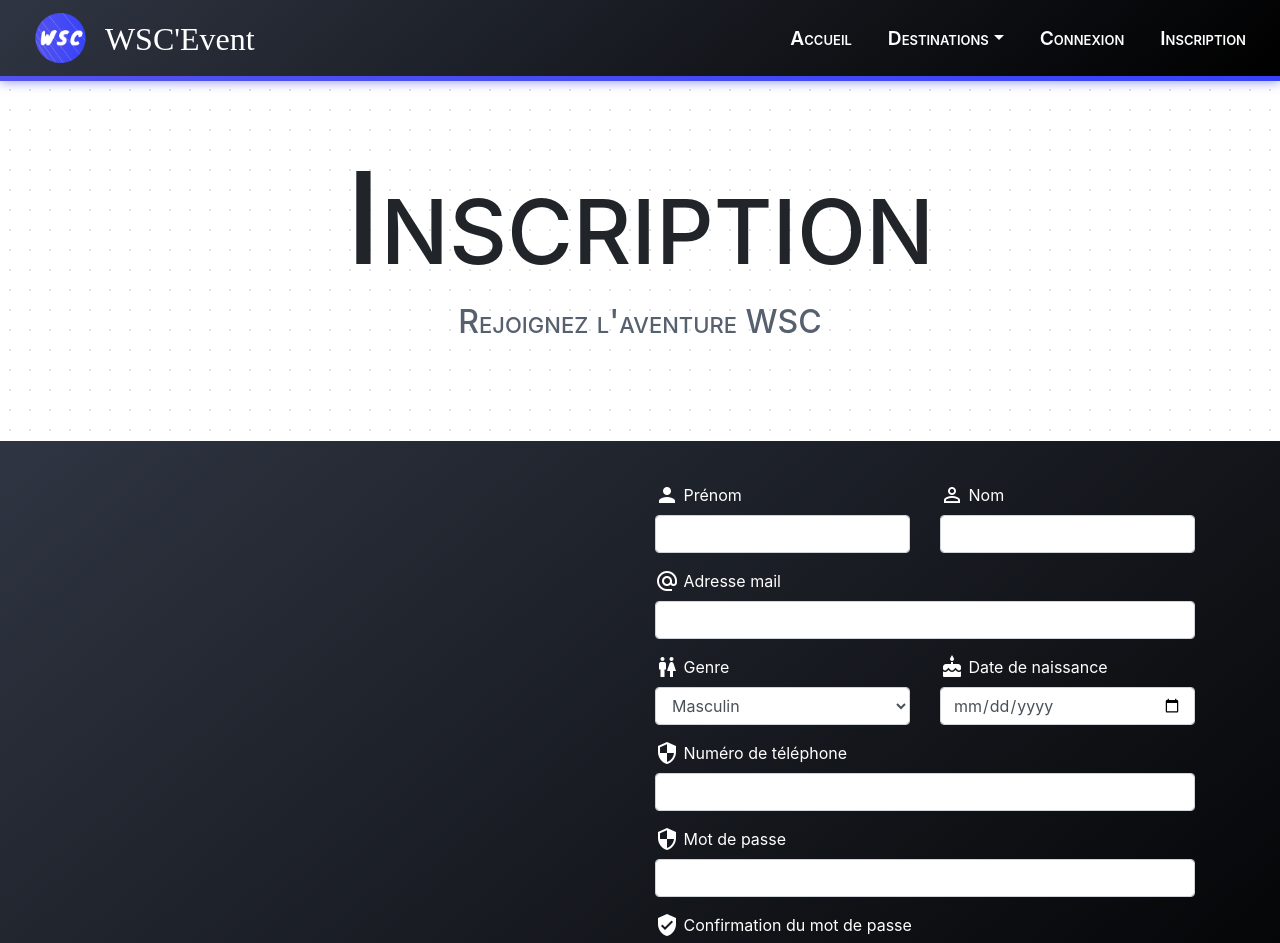
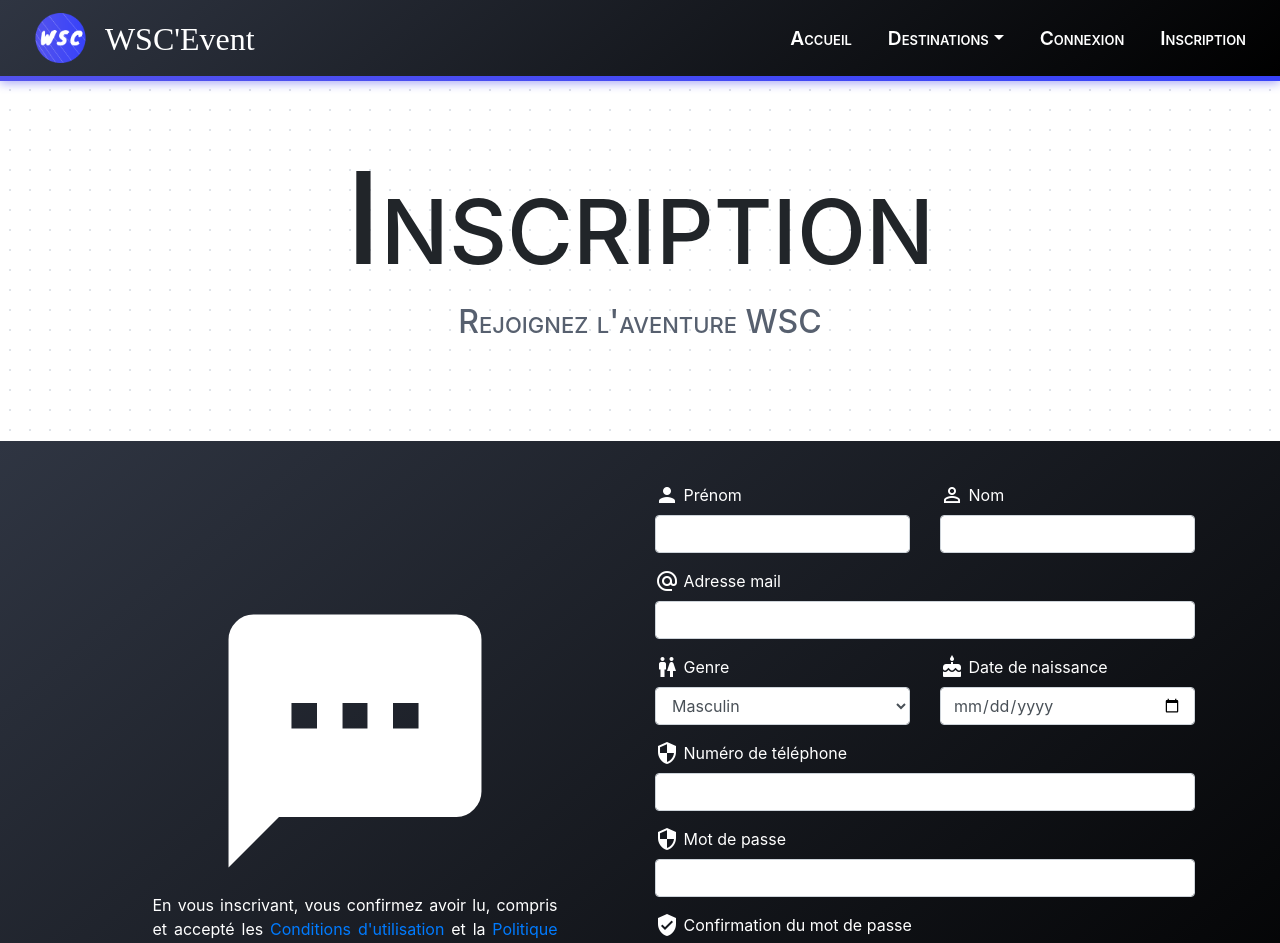
Before and after one commit to SkydeFR/TMP, a React (Create React App) app: page /~temoins/inscription in a window 1280 px wide. Shown: the top 943 px of the page. Built offline with nearby package versions, Linux system fonts and the light colour scheme; a web font is replaced by a local one; what axios-cache-adapter would draw is missing.

Commit message:
Màj des formulaires de connexion et d'inscription

```diff
--- a/src/App.scss
+++ b/src/App.scss
@@ -322,3 +322,10 @@ nav.navbar {
   font-weight: bold;
   font-size: 1.7em;
 }
+
+
+.bigicon {
+  margin-top :auto !important;
+  margin-bottom :auto !important;
+  font-size: 19em;
+}
--- a/src/Components/Connect/Connect.js
+++ b/src/Components/Connect/Connect.js
@@ -95,8 +95,8 @@ class Connect extends Component {
         <section id="connexion" class="dark-theme">
           <Container>
             <Row>
-              <Col sm="12" md="6">
-
+              <Col sm="12" md="6" className="text-center m-auto">
+                  <i className="material-icons bigicon">whatshot</i>
               </Col>
               <Col sm="12" md="6">
                 <Form onSubmit={this.handleSubmit}>
@@ -115,7 +115,11 @@ class Connect extends Component {
                   <Alert color={this.state.alertColor} isOpen={this.state.alertOpen} toggle={this.toggleAlert}>{this.state.alertMessage}</Alert>
 
                 </Form>
-                <p>Vous n'avez pas de compte ? <Link to={'/inscription'}>Créez-en un !</Link></p>
+                <p>
+                  Vous n'avez pas de compte ? <Link to={'/inscription'}>Créez-en un !</Link>
+                  <br/>
+                  <a href="#">Compte perdu.</a>
+                </p>
               </Col>
             </Row>
           </Container>
--- a/src/Components/Register/Register.js
+++ b/src/Components/Register/Register.js
@@ -165,7 +165,9 @@ class Register extends Component {
                 <section id="inscription" class="dark-theme">
                     <Container>
                         <Row>
-                            <Col sm="12" md="6">
+                            <Col sm="12" md="6" className="text-center m-auto">
+                                <i className="material-icons bigicon">sms</i>
+                                <p className="w-75 m-auto">En vous inscrivant, vous confirmez avoir lu, compris et accepté les <a href="#">Conditions d'utilisation</a> et la <a href="#">Politique de confidentialité</a> ainsi qu'être informé(e) de votre droit à l'information.</p>
                             </Col>
                             <Col sm="12" md="6">
                                 <Form>
```
